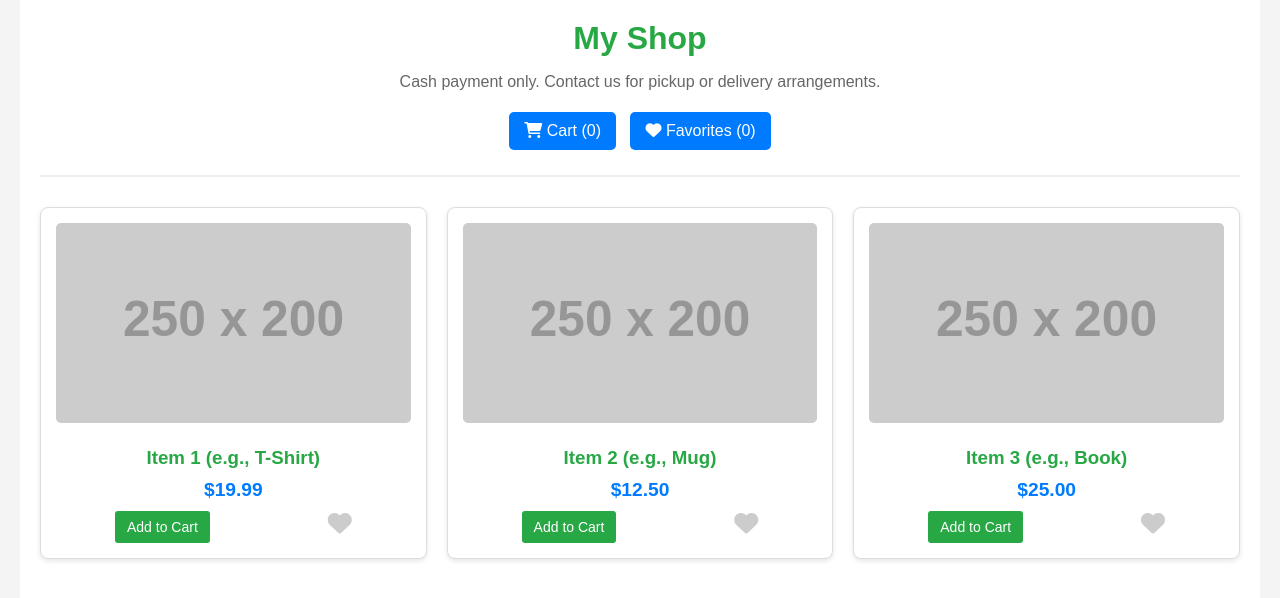
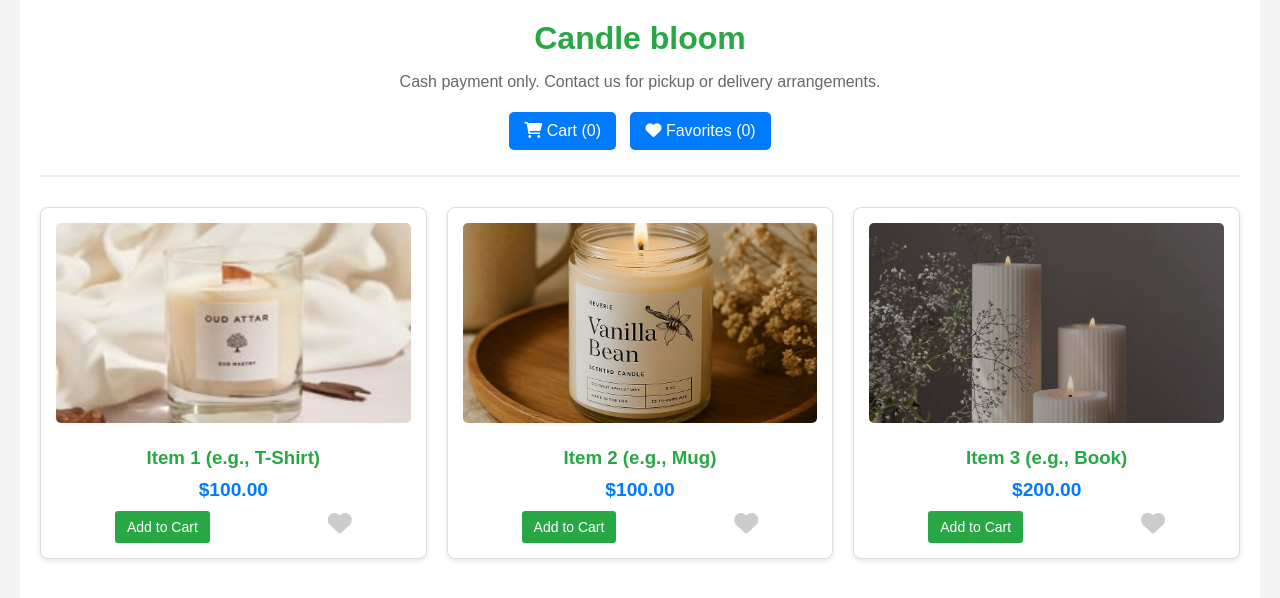
Before and after one commit to Aya5114/candle-bloom, a plain HTML site: page index.html in a window 1280 px wide. Drawn offline with Linux system fonts and the light colour scheme; placeholder pictures from the web are drawn by us.

Commit message:
git status

```diff
--- a/index.html
+++ b/index.html
@@ -3,14 +3,14 @@
 <head>
     <meta charset="UTF-8">
     <meta name="viewport" content="width=device-width, initial-scale=1.0">
-    <title>My Shop - Cash Payment Only</title>
+    <title>Candle bloom - Cash Payment Only</title>
     <link rel="stylesheet" href="styles.css">
     <link rel="stylesheet" href="https://cdnjs.cloudflare.com/ajax/libs/font-awesome/6.0.0/css/all.min.css"> <!-- For heart icons -->
 </head>
 <body>
     <div class="container">
         <header>
-            <h1>My Shop</h1>
+            <h1>Candle bloom</h1>
             <p>Cash payment only. Contact us for pickup or delivery arrangements.</p>
             <nav>
                 <button id="cartBtn" class="btn"><i class="fas fa-shopping-cart"></i> Cart (<span id="cartCount">0</span>)</button>
@@ -34,7 +34,7 @@
                     <p>Total: $<span id="cartTotal">0.00</span></p>
                 </div>
                 <button id="checkoutBtn" class="btn checkout">Checkout (Cash Payment)</button>
-                <p class="payment-note">Contact: <a href="mailto:your-email@example.com">your-email@example.com</a> or call [your phone] to arrange cash payment.</p>
+                <p class="payment-note">Contact: <a href="mailto:ayahmed620@gmail.com">ayahmed620@gmail.com</a> or call [01129045562] to arrange cash payment.</p>
             </div>
         </div>
 
--- a/script.js
+++ b/script.js
@@ -3,20 +3,20 @@
     {
         id: 1,
         name: "Item 1 (e.g., T-Shirt)",
-        price: 19.99,
-        image: "https://via.placeholder.com/250x200?text=Item+1" // Replace with your image URL or local path
+        price: 100,
+        image: "images/candle1.jpg" // Replace with your image URL or local path
     },
     {
         id: 2,
         name: "Item 2 (e.g., Mug)",
-        price: 12.50,
-        image: "https://via.placeholder.com/250x200?text=Item+2"
+        price: 100,
+        image: "images/candle2.jpg" // Replace with your image URL or local path
     },
     {
         id: 3,
         name: "Item 3 (e.g., Book)",
-        price: 25.00,
-        image: "https://via.placeholder.com/250x200?text=Item+3"
+        price: 200,
+        image: "images/candle3.jpg" // Replace with your image URL or local path
     }
     // Add more: { id: 4, name: "Your Item", price: 15.99, image: "path/to/image.jpg" }
 ];
@@ -191,7 +191,7 @@
         alert('Cart is empty!');
         return;
     }
-    alert('Thanks! Contact us via email or phone to arrange cash payment and pickup/delivery.');
+    alert('Thanks! Contact us via DM or phone to arrange cash payment and pickup/delivery.');
     cart = []; // Optional: Clear cart after "checkout"
     saveCart();
     renderCart();
```
